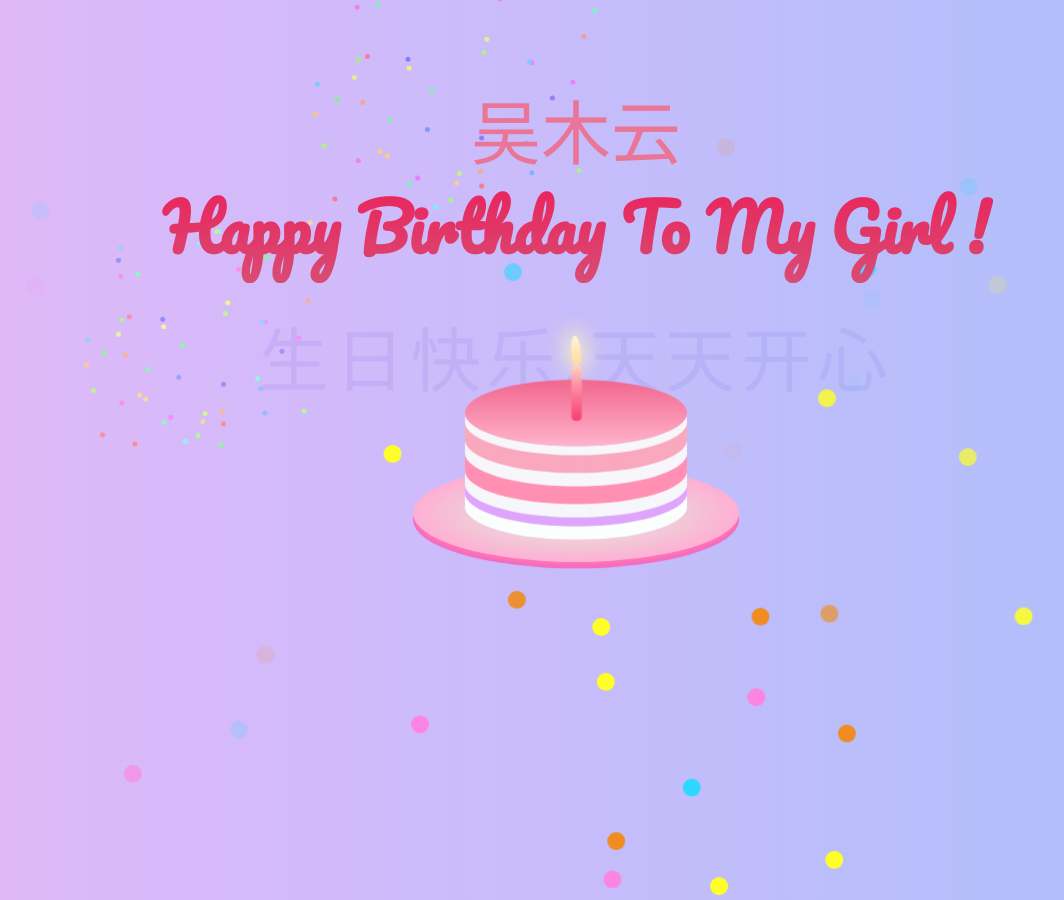
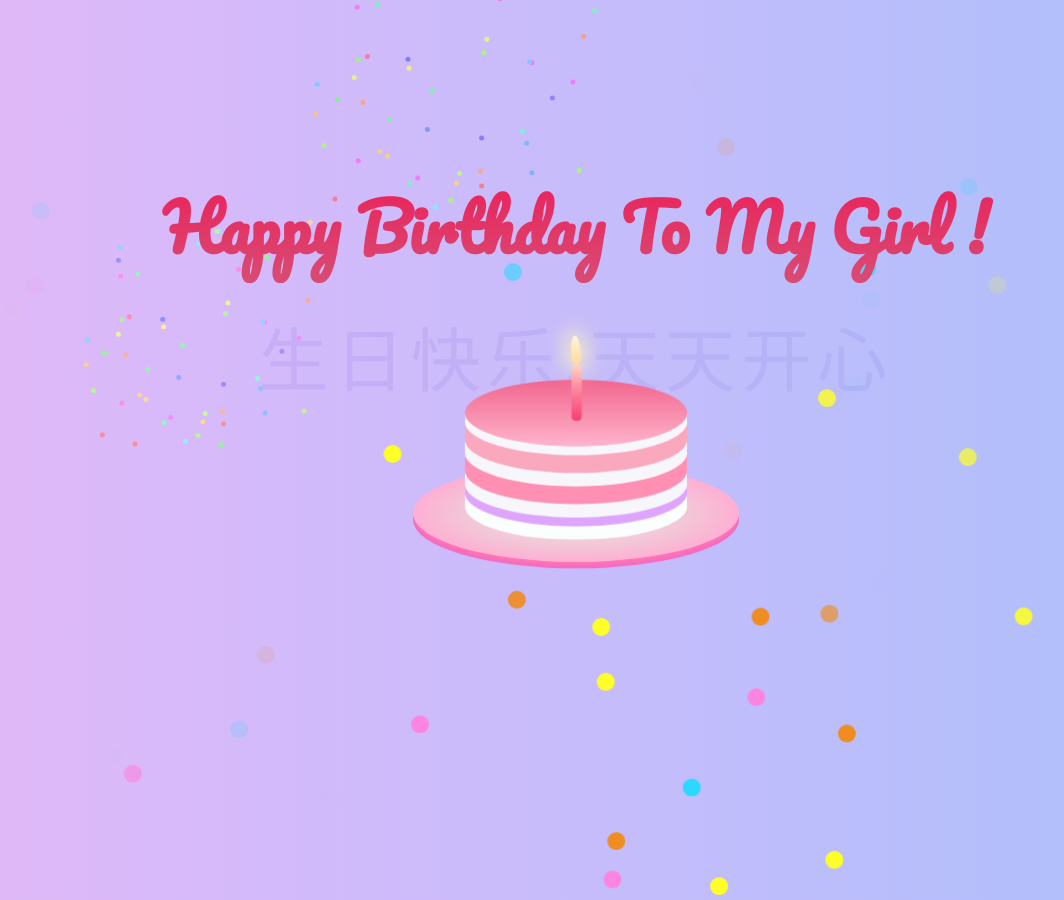
Before and after one commit to fairyyunmu/fairyyunmu.github.io, a Jekyll site: the page built from index.html, in a window 1280 px wide and 900 px high. Shown: the whole window, without its empty margins (64-1128 px from the left). Built offline with Jekyll 4.4.1, drawn with Linux system fonts in a browser that asks for light colours; Markdown is read by kramdown in place of the engine named in the settings; the list of posts is cut into pages by our own code.

Commit message:
Update default.html

```diff
--- a/_layouts/default.html
+++ b/_layouts/default.html
@@ -55,7 +55,6 @@
     </div>
     <h1>生日快乐,天天开心</h1>
     <h2>Happy Birthday To My Girl !</h2>
-    <span>吴木云</span>
     <div class="candle">
         <div id="flame" class="lit"></div>
     </div>
```
